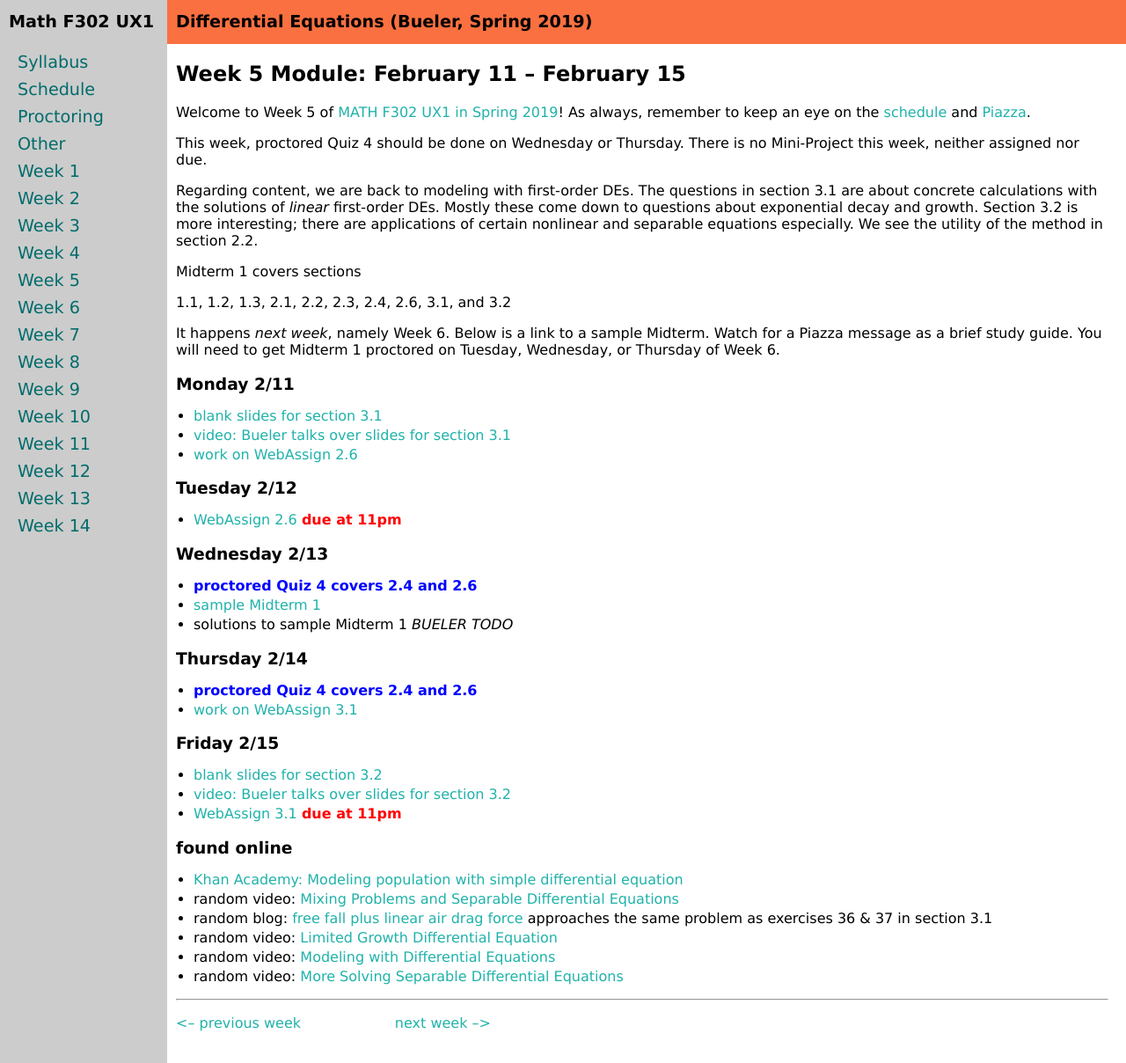
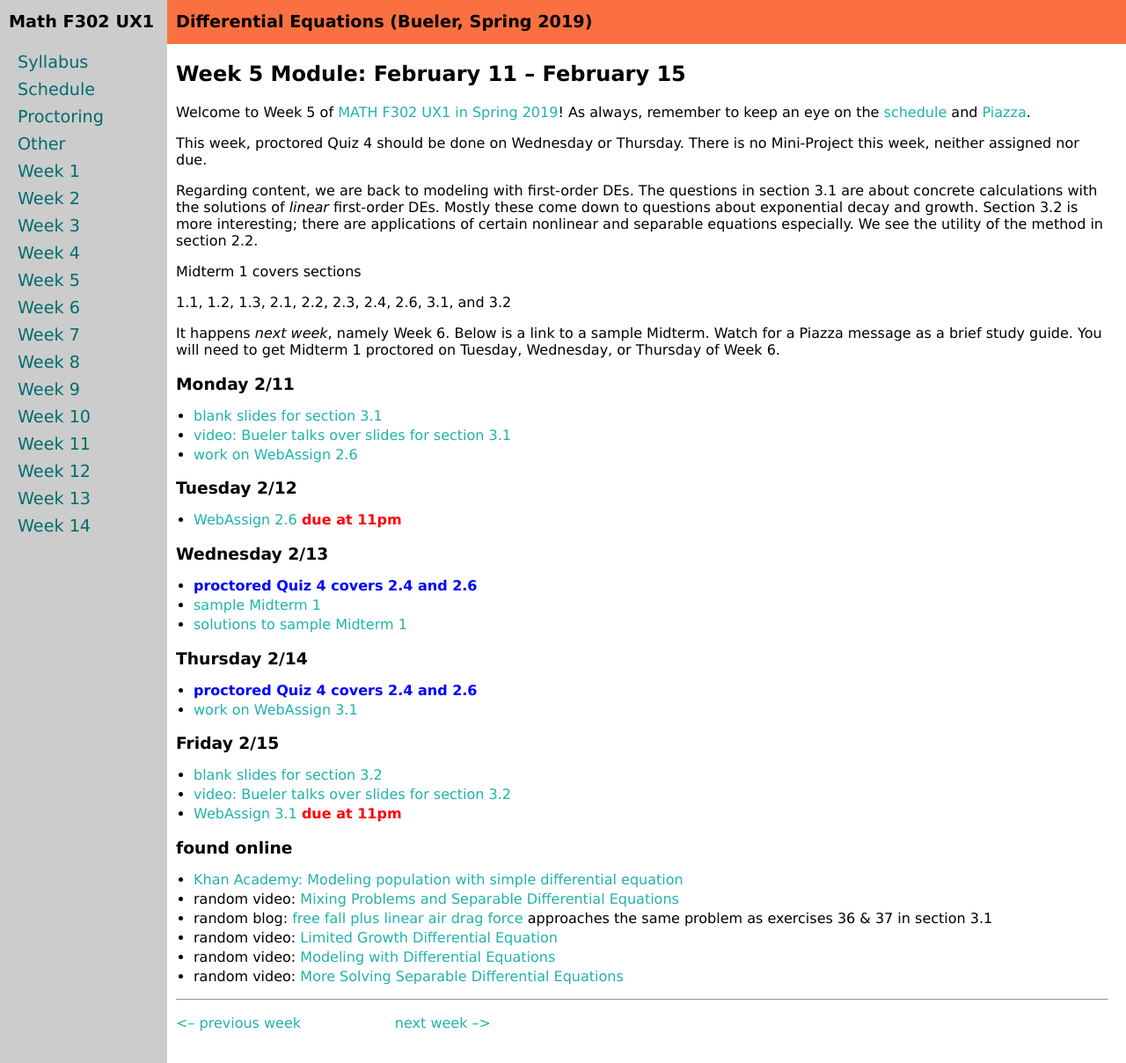
Before and after one commit to bueler/math302, a Jekyll site: the page built from week5.md, in a window 1280 px wide and 1208 px high. Shown: the whole window at 88% size. Built offline with Jekyll 4.4.1, drawn with Linux system fonts in a browser that asks for light colours.

Commit message:
post solutions to sample midterm

```diff
--- a/week5.md
+++ b/week5.md
@@ -28,7 +28,7 @@ It happens _next week_, namely Week 6.  Below is a link to a sample Midterm.  Wa
 ### Wednesday 2/13
 * <span style="color:blue">**proctored Quiz 4 covers 2.4 and 2.6**</span>
 * [sample Midterm 1](assets/sample/mid1.pdf)
-* solutions to sample Midterm 1 _BUELER TODO_
+* [solutions to sample Midterm 1](assets/sample/solns-mid1.pdf)
 
 ### Thursday 2/14
 * <span style="color:blue">**proctored Quiz 4 covers 2.4 and 2.6**</span>
```
Also changed, not shown: 1 other file.
